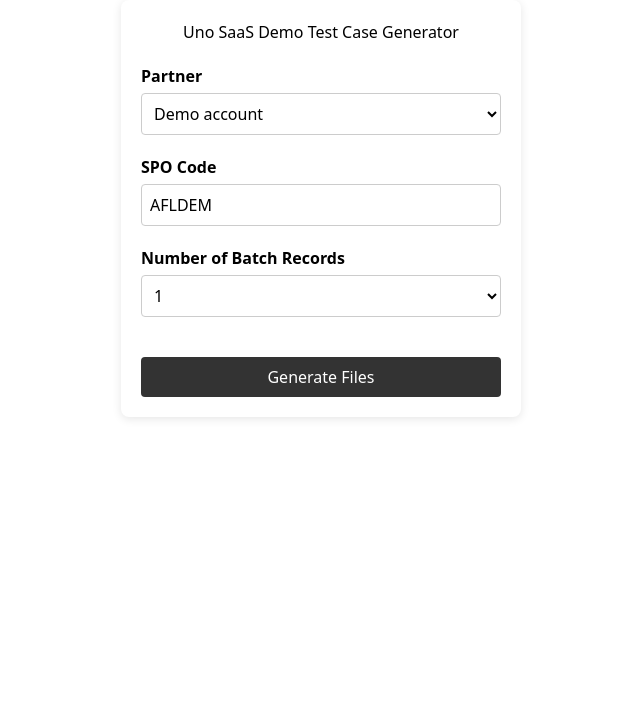
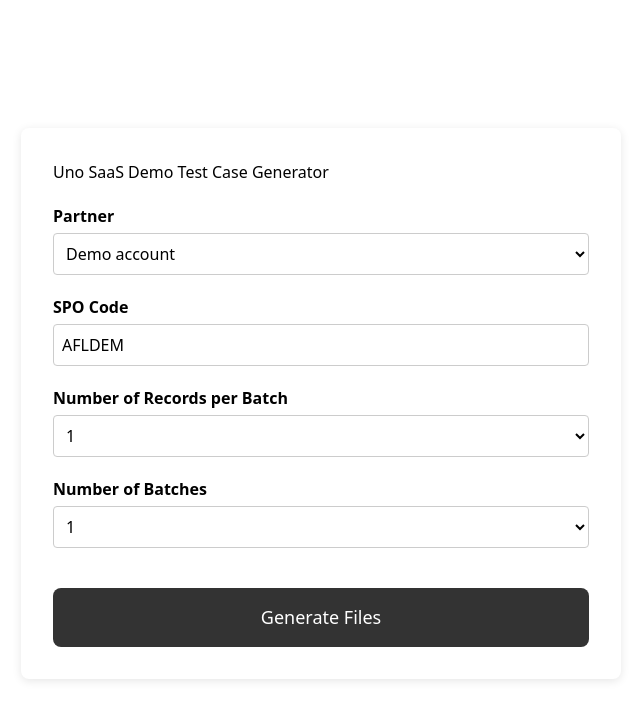
Before and after one commit to Ozymandiaz1876/batch-generator, a Next.js app: page / in a window 1280 px wide. Shown: the top 720 px of the page, without its empty margins (319-959 px from the left). Built offline with nearby package versions, Linux system fonts and the light colour scheme.

Commit message:
working fixes done

```diff
--- a/src/components/UnoDemoGenerator.js
+++ b/src/components/UnoDemoGenerator.js
@@ -8,6 +8,7 @@ const UnoDemoGenerator = () => {
   const [partner, setPartner] = useState('Demo account');
   const [spoCode, setSpoCode] = useState('AFLDEM');
   const [numberOfRecords, setNumberOfRecords] = useState(1);
+  const [numberOfBatches, setNumberOfBatches] = useState(1);
   const [isGenerating, setIsGenerating] = useState(false);
 
   const partnerMapping = {
@@ -18,6 +19,7 @@ const UnoDemoGenerator = () => {
   };
 
   const batchRecordOptions = [1, 5, 10, 50, 100, 500, 1000, 5000, 10000];
+  const batchOptions = [1, 5, 10];
 
   const handlePartnerChange = (selectedPartner) => {
     setPartner(selectedPartner);
@@ -28,7 +30,7 @@ const UnoDemoGenerator = () => {
     setIsGenerating(true);
     const zip = new JSZip();
 
-    for (let i = 0; i < 5; i++) {
+    for (let i = 0; i < numberOfBatches; i++) {
       const sampleData = generateSampleData(spoCode, numberOfRecords);
       const wb = XLSX.utils.book_new();
       const ws = XLSX.utils.json_to_sheet(sampleData);
@@ -40,7 +42,7 @@ const UnoDemoGenerator = () => {
     }
 
     zip.generateAsync({type:"blob"}).then(function(content) {
-      saveAs(content, `sampleData-${spoCode}-${numberOfRecords}.zip`);
+      saveAs(content, `sampleData-${spoCode}-${numberOfRecords}-${numberOfBatches}batches.zip`);
       setIsGenerating(false);
     });
   };
@@ -77,13 +79,30 @@ const UnoDemoGenerator = () => {
       </div>
 
       <div className="input-group">
-        <label>Number of Batch Records</label>
+        <label htmlFor="numberOfRecords">Number of Records per Batch</label>
         <select
+          id="numberOfRecords"
           value={numberOfRecords}
           onChange={(e) => setNumberOfRecords(parseInt(e.target.value))}
           className="dropdown-trigger"
         >
           {batchRecordOptions.map((option) => (
+            <option key={option} value={option}>
+              {option}
+            </option>
+          ))}
+        </select>
+      </div>
+
+      <div className="input-group">
+        <label htmlFor="numberOfBatches">Number of Batches</label>
+        <select
+          id="numberOfBatches"
+          value={numberOfBatches}
+          onChange={(e) => setNumberOfBatches(parseInt(e.target.value))}
+          className="dropdown-trigger"
+        >
+          {batchOptions.map((option) => (
             <option key={option} value={option}>
               {option}
             </option>
--- a/src/styles/global.css
+++ b/src/styles/global.css
@@ -2,17 +2,23 @@
 @import 'tailwindcss/components';
 @import 'tailwindcss/utilities';
 
+body {
+    padding: 128px;
+    align-content: center;
+  font-family: system-ui, -apple-system, BlinkMacSystemFont, 'Segoe UI', Roboto, Oxygen, Ubuntu, Cantarell, 'Open Sans', 'Helvetica Neue', sans-serif;
+}
+
 .uno-demo-generator {
-  max-width: 400px;
+  max-width: 600px;
   margin: 0 auto;
-  padding: 20px;
+  padding: 32px;
   background-color: white;
   border-radius: 8px;
   box-shadow: 0 2px 10px rgba(0, 0, 0, 0.1);
 }
 
 h2 {
-  text-align: center;
+  text-align: left;
   margin-bottom: 20px;
 }
 
@@ -35,14 +41,15 @@ input[type="number"] {
 
 .button-group {
   display: flex;
-  gap: 10px;
+  gap: 16px;
 }
 
 button {
-  padding: 8px 16px;
+  font-size: large;
+  padding: 16px 24px;
   background-color: #f0f0f0;
   border: none;
-  border-radius: 4px;
+  border-radius: 8px;
   cursor: pointer;
 }
 
@@ -78,7 +85,7 @@ button:last-child {
 }
 
 .dropdown-item {
-  padding: 8px;
+  padding: 16px 24px;
   cursor: pointer;
 }
 
```
